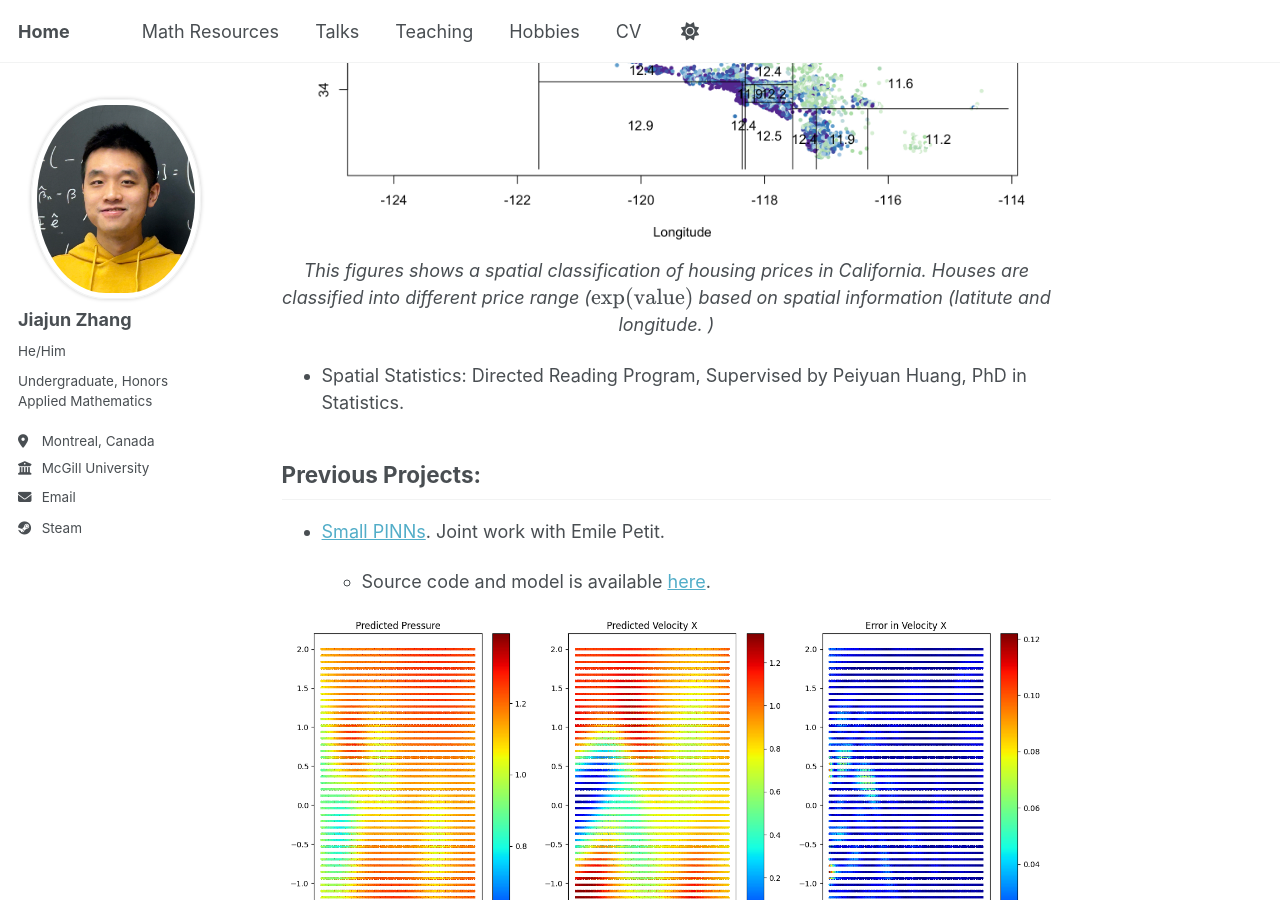
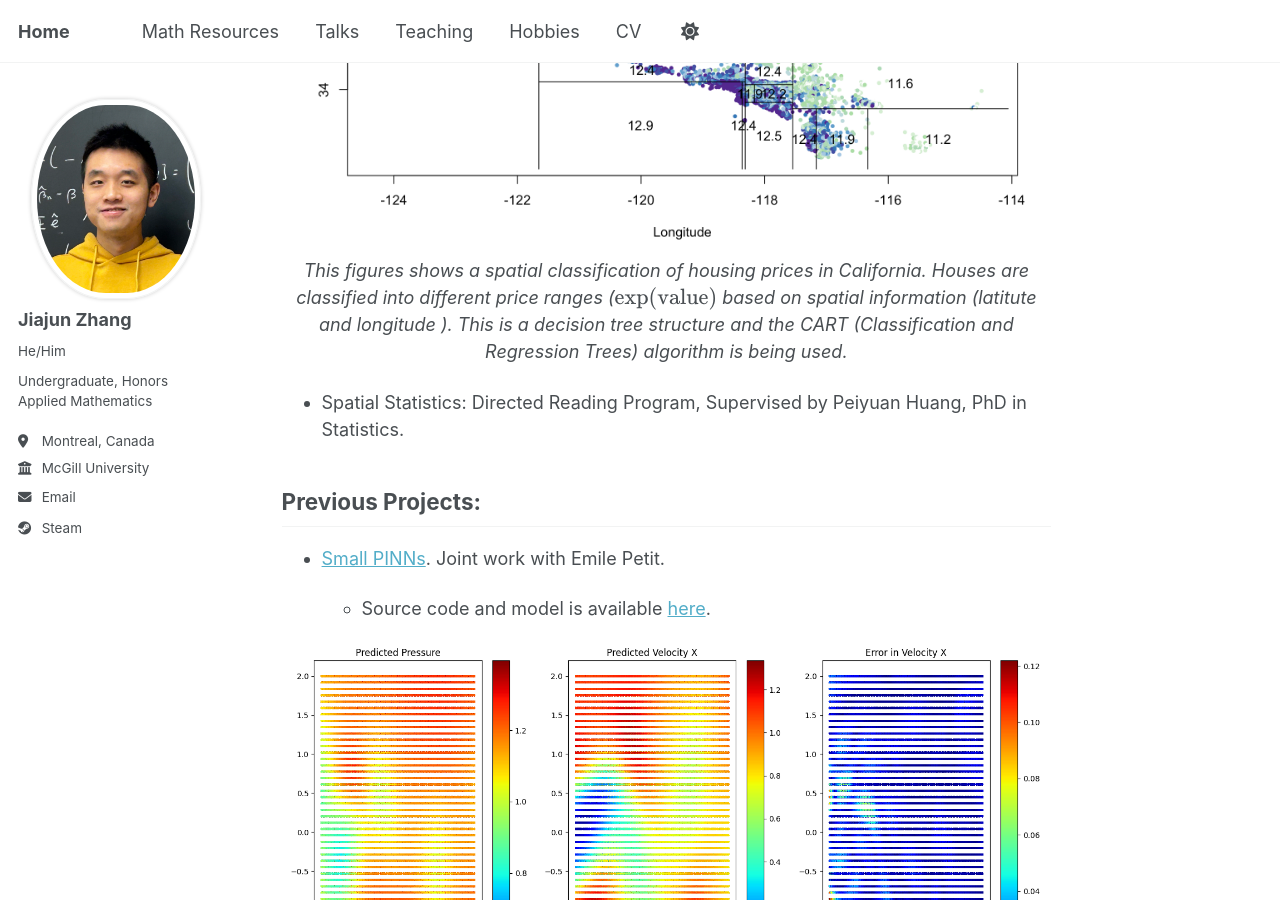
Before and after one commit to JohanssonRein/JohanssonRein.github.io, a Jekyll site: the page built from _pages/about.md, in a window 1280 px wide and 900 px high, scrolled down 2407 px. Built offline with Jekyll 4.4.1, drawn with Linux system fonts in a browser that asks for light colours.

Commit message:
Update about.md

```diff
--- a/_pages/about.md
+++ b/_pages/about.md
@@ -51,7 +51,7 @@ redirect_from:
 
 <div style="text-align: center;">
   <img src="/images/carthousing.png" alt="Winter Break" width="800">
-  <p><em>This figures shows a spatial classification of housing prices in California. Houses are classified into different price range ($\exp(\text{value})$ based on spatial information (latitute and longitude. )</em></p>
+  <p><em>This figures shows a spatial classification of housing prices in California. Houses are classified into different price ranges ($\exp(\text{value})$ based on spatial information (latitute and longitude ). This is a decision tree structure and the CART (Classification and Regression Trees) algorithm is being used.</em></p>
 </div>
 
 * Spatial Statistics: Directed Reading Program, Supervised by Peiyuan Huang, PhD in Statistics.
```
